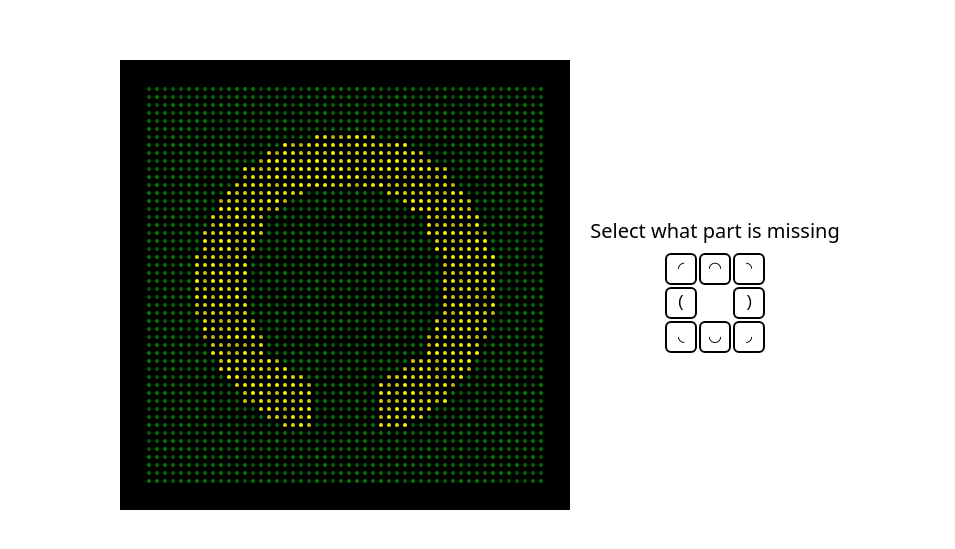
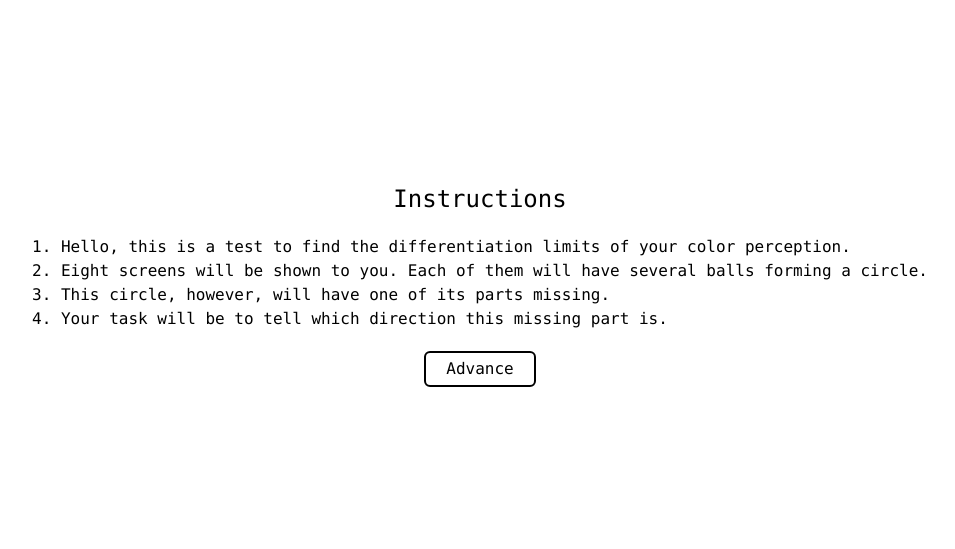
Before and after one commit to racs4/tcc-frontend, a React (Create React App) app: page /icd in a window 1280 px wide. Shown: the part 115-664 px from the top of the page, without its empty margins (160-1115 px from the left). Built offline with nearby package versions, Linux system fonts and the light colour scheme.

Commit message:
finish first version of icd

```diff
--- a/package.json
+++ b/package.json
@@ -9,6 +9,7 @@
     "@testing-library/jest-dom": "^5.16.2",
     "@testing-library/react": "^12.1.2",
     "@testing-library/user-event": "^13.5.0",
+    "color-convert": "https://github.com/racs4/color-convert",
     "express": "^4.17.2",
     "express-favicon": "^2.0.1",
     "react": "^17.0.2",
--- a/src/components/button/Button.js
+++ b/src/components/button/Button.js
@@ -1,6 +1,13 @@
-function Button({ children }) {
+function Button({ children, ...params }) {
   return (
-    <button className="border-2 border-black px-5 py-1 hover:bg-slate-100 rounded-md">
+    <button
+      {...params}
+      className={`border-2  px-5 py-1 hover:bg-slate-100 rounded-md ${
+        params.disabled
+          ? "border-slate-200 text-slate-200 cursor-default"
+          : "border-black cursor-pointer"
+      }`}
+    >
       {children}
     </button>
   );
--- /dev/null
+++ b/src/components/color-finder/ColorFinder.css
@@ -0,0 +1,46 @@
+.icd {
+  display: flex;
+  flex-wrap: wrap;
+  align-items: center;
+}
+
+.icd .direction-button {
+  width: 32px;
+  height: 32px;
+  cursor: pointer;
+  font-family: "Courier New", Courier, monospace;
+}
+
+.icd .buttons {
+  display: grid;
+  grid-template-columns: repeat(3, 1fr);
+  grid-template-rows: repeat(3, 1fr);
+  grid-gap: 2px;
+  width: fit-content;
+  place-content: center;
+}
+
+.icd .buttons .pos-1 {
+  grid-area: 1 / 2 / 2 / 3;
+}
+.icd .buttons .pos-2 {
+  grid-area: 1 / 3 / 2 / 4;
+}
+.icd .buttons .pos-3 {
+  grid-area: 2 / 3 / 3 / 4;
+}
+.icd .buttons .pos-4 {
+  grid-area: 3 / 3 / 4 / 4;
+}
+.icd .buttons .pos-5 {
+  grid-area: 3 / 2 / 4 / 3;
+}
+.icd .buttons .pos-6 {
+  grid-area: 3 / 1 / 4 / 2;
+}
+.icd .buttons .pos-7 {
+  grid-area: 2 / 1 / 3 / 2;
+}
+.icd .buttons .pos-8 {
+  grid-area: 1 / 1 / 2 / 2;
+}
--- /dev/null
+++ b/src/components/color-finder/ColorFinder.js
@@ -0,0 +1,105 @@
+import { useEffect, useState } from "react";
+import convert from "color-convert";
+import Image from "../../components/image/Image";
+import Button from "../../components/button/Button";
+
+import "./ColorFinder.css";
+
+export default function ColorFinder({
+  initMin,
+  initMax,
+  whenAdvance,
+  findDistanceColors,
+  findMiddleColor,
+  storePoints,
+}) {
+  console.log(initMax);
+  const [min, setMin] = useState(initMin);
+  const [max, setMax] = useState(initMax);
+
+  const maxCount = Math.ceil(Math.log2(findDistanceColors(initMin, initMax)));
+  const [count, setCount] = useState(0);
+  console.log(maxCount);
+  // initiate direction with a random number
+  // from 0 to 7, inclusive
+  const [direction, setDirection] = useState(getRandomDirection());
+  const [selectedDirection, setSelectedDirection] = useState(undefined);
+  const [backgroundColor, setBackgroundColor] = useState(min);
+  const [circleColor, setCircleColor] = useState(findMiddleColor(max, min));
+
+  useEffect(() => {
+    if (count >= maxCount) {
+      storePoints(circleColor);
+      whenAdvance();
+    }
+  }, [count]);
+
+  return (
+    <>
+      <div className="flex flex-col justify-center items-center min-h-screen h-64 space-y-5">
+        <p className="text-center w-full">
+          {count} of {maxCount}
+        </p>
+        <div className="flex flex-wrap justify-center items-center icd space-x-5">
+          <Image
+            backgroundColor={"#" + convert.luv.hex(backgroundColor)}
+            color={"#" + convert.luv.hex(circleColor)}
+            direction={direction}
+          />
+          <div className="flex items-center justify-center flex-col space-y-2">
+            <p className="text-xl">Select what part is missing </p>
+            <div className="buttons">
+              {Array.from({ length: 8 }, (_, i) => (
+                <DirectionButton
+                  key={i}
+                  index={i}
+                  direction={selectedDirection}
+                  setDirection={setSelectedDirection}
+                />
+              ))}
+            </div>
+            <Button disabled={selectedDirection === undefined} onClick={answer}>
+              Choose
+            </Button>
+          </div>
+        </div>
+      </div>
+    </>
+  );
+
+  function answer() {
+    const correct = direction === selectedDirection;
+    console.log(correct);
+    console.log(circleColor);
+    if (correct) {
+      setMax(circleColor);
+      setCircleColor(findMiddleColor(min, circleColor));
+    } else {
+      setMin(circleColor);
+      setCircleColor(findMiddleColor(max, circleColor));
+    }
+    setCount(count + 1);
+    setDirection(getRandomDirection());
+  }
+
+  function getRandomDirection() {
+    return Math.floor(Math.random() * 8);
+  }
+}
+
+const text = ["◠", "◝", ")", "◞", "◡", "◟", "(", "◜"];
+function DirectionButton({ index, direction, setDirection }) {
+  return (
+    <button
+      className={`border-2
+        ${index === direction ? "border-slate-700" : "border-slate-400"}
+        pos-${index + 1}
+      hover:bg-slate-100  rounded-md direction-button`}
+      onClick={() => {
+        setDirection(index);
+      }}
+    >
+      {text[index]}
+    </button>
+  );
+}
--- /dev/null
+++ b/src/fetch.js
@@ -0,0 +1,14 @@
+const BASE_URL = "http://localhost:8080";
+export function fetchUrl(url, { ...options }, ...otherParams) {
+  if (options.data) {
+    options.body = JSON.stringify({ ...options.data });
+  }
+  options.headers = {
+    ...options.headers,
+    Accept: "application/json",
+    "Content-Type": "application/json;charset=UTF-8",
+  };
+  return url.startsWith("/")
+    ? fetch(BASE_URL + url, options, ...otherParams)
+    : fetch(url, options, ...otherParams);
+}
--- a/src/index.js
+++ b/src/index.js
@@ -4,6 +4,7 @@
 import App from "./App";
 import Home from "./pages/home/Home";
 import ICD from "./pages/icd/ICD";
+import convert from "color-convert";
 
 const rootElement = document.getElementById("root");
 render(
--- a/src/pages/home/Home.js
+++ b/src/pages/home/Home.js
@@ -1,10 +1,10 @@
 import { Link } from "react-router-dom";
 import Button from "../../components/button/Button.js";
-
+import convert from "color-convert";
 function Home() {
   return (
     <>
-      <main className="flex flex-col justify-center items-center h-64 min-h-screen">
+      <main className="flex flex-col justify-center items-center h-64 min-h-screen font-mono">
         <div className="text-4xl mb-5">Web Icd</div>
         <Link to="/icd">
           <Button>Fazer Teste</Button>
--- a/src/pages/icd/ICD.js
+++ b/src/pages/icd/ICD.js
@@ -1,48 +1,93 @@
-import "./ICD.css";
 import { useState } from "react";
-import Image from "../../components/image/Image";
-import Button from "../../components/button/Button";
+import Instructions from "../instructions/Instructions";
+import ColorFinder from "../../components/color-finder/ColorFinder";
+import {
+  getDistanceColors,
+  getDistanceLuminanceColors,
+  getMiddleLabColor,
+  getMiddleLuminanceColors,
+} from "../../utils/lab";
+import { fetchUrl } from "../../fetch";
+import ImageSubstitution from "../image-substitution/ImageSubstitution";
 
-const text = ["◠", "◝", ")", "◞", "◡", "◟", "(", "◜"];
+export default function ICD({}) {
+  const [actualScreen, setActualScreen] = useState(0);
+  const [points, setPoints] = useState([]);
 
-function DirectionButton({ direction, setAnswer }) {
-  return (
-    <button
-      className={`border-2 border-black hover:bg-slate-100 focus:bg-slate-200 rounded-md direction-button pos-${
-        direction + 1
-      }`}
-      onClick={setAnswer(direction)}
-    >
-      {text[direction]}
-    </button>
-  );
+  const whenAdvance = () => {
+    if (actualScreen < screens.length - 1) {
+      setActualScreen(actualScreen + 1);
+    } else {
+      fetchUrl("/ellipse", {
+        method: "POST",
+        data: {
+          points,
+        },
+      })
+        .then((res) => console.log(res))
+        .catch((err) => console.log(err));
+    }
+  };
+
+  const storePoints = (colorPoint) => {
+    const [L, u, v] = colorPoint;
+    setPoints([...points, [u, v]]);
+  };
+
+  const screens = [
+    <Instructions whenAdvance={whenAdvance} />,
+    ...COLORS.map((color, i) => (
+      <ColorFinder
+        key={i}
+        initMin={BASE_COLOR}
+        initMax={color}
+        whenAdvance={whenAdvance}
+        findDistanceColors={
+          i < 6 ? getDistanceColors : getDistanceLuminanceColors
+        }
+        findMiddleColor={i < 6 ? getMiddleLabColor : getMiddleLuminanceColors}
+        storePoints={storePoints}
+      />
+    )),
+    // <ImageSubstitution />,
+  ];
+
+  return <main className="font-mono">{screens[actualScreen]}</main>;
 }
 
-function ICD() {
-  const [direction, setDirection] = useState(0);
-  const [answer, setAnswer] = useState(0);
+const BASE_COLOR = [50, 0, 0];
 
-  return (
-    <>
-      <div className="flex flex-wrap justify-center items-center icd min-h-screen h-64 space-x-5">
-        <Image
-          backgroundColor="#008000"
-          color="#ffff00"
-          direction={Math.floor(Math.random() * 8)}
-        />
-        <div
-          className="flex items-center justify-center flex-col space-y-2"
-        >
-          <p className="text-xl">Select what part is missing </p>
-          <div className="buttons">
-            {Array.from({ length: 8 }, (_, i) => (
-              <DirectionButton key={i} direction={i} setAnswer={setAnswer} />
-            ))}
-          </div>
-        </div>
-      </div>
-    </>
-  );
-}
+// CIELUV COORDS
+// https://sites.oxy.edu/clint/physio/article/cambridgecolourtesthandbook.pdf
+// https://www.researchgate.net/publication/348080962_A_content-dependent_Daltonization_algorithm_for_colour_vision_deficiencies_based_on_lightness_and_chroma_information
+// 0.678, 0.501
+// -1.217, 0.782
+// 0.257, 0
 
-export default ICD;
+// xyY COORDS
+// https://www.researchgate.net/figure/Copunctal-points-of-dichromate-confusion-lines_tbl1_228970453
+// 0.7465, 0.2535
+// 1.40, -0.40
+// 0.1748, 0
+
+const PROTANOPE_CONFUSION = [50, 298.0697, 21.5816];
+const DEUTERANOPE_CONFUSION = [50, -121.7, 78.2];
+const TRITANOPE_CONFUSION = [50, 25.7, 0];
+
+const PROTANOPE_CONFUSION_AWAY = [50, -298.0697, -21.5816];
+const DEUTERANOPE_CONFUSION_AWAY = [50, 121.7, -78.2];
+const TRITANOPE_CONFUSION_AWAY = [50, -25.7, 0];
+
+const MAX_LUMINANCE = [100, 0, 0];
+const MIN_LUMINANCE = [0, 0, 0];
+
+const COLORS = [
+  PROTANOPE_CONFUSION,
+  PROTANOPE_CONFUSION_AWAY,
+  DEUTERANOPE_CONFUSION,
+  DEUTERANOPE_CONFUSION_AWAY,
+  TRITANOPE_CONFUSION,
+  TRITANOPE_CONFUSION_AWAY,
+  MAX_LUMINANCE,
+  MIN_LUMINANCE,
+];
--- /dev/null
+++ b/src/pages/image-substitution/ImageSubstitution.js
@@ -0,0 +1,7 @@
+export default function ImageSubstitution({}) {
+  return (
+    <div>
+      <h1 className="text-lg">Screen for image substitution</h1>
+    </div>
+  );
+}
--- /dev/null
+++ b/src/pages/instructions/Instructions.js
@@ -0,0 +1,31 @@
+import Button from "../../components/button/Button";
+
+export default function Instructions({ whenAdvance }) {
+  return (
+    <div
+      className="w-screen flex justify-center items-center flex-col"
+      style={{ height: "max(100vh, 700px)" }}
+    >
+      <h1 className="text-2xl">Instructions</h1>
+      <section className="my-5">
+        <p>
+          1. Hello, this is a test to find the differentiation limits of your color
+          perception.
+        </p>
+        <p>
+          2. Eight screens will be shown to you. Each of them will have several
+          balls forming a circle.
+        </p>
+        <p>3. This circle, however, will have one of its parts missing.</p>
+        <p>4. Your task will be to tell which direction this missing part is.</p>
+      </section>
+      <Button
+        onClick={() => {
+          whenAdvance();
+        }}
+      >
+        Advance
+      </Button>
+    </div>
+  );
+}
--- /dev/null
+++ b/src/utils/geo.js
@@ -0,0 +1,17 @@
+export function getMiddlePoint(p0, p1) {
+  const [x0, y0] = p0;
+  const [x1, y1] = p1;
+
+  const xMid = x0 + (x1 - x0) * 0.5;
+  const yMid = y0 + (y1 - y0) * 0.5;
+  return [xMid, yMid];
+}
+
+export function getDistancePoints(p0, p1) {
+  const [x0, y0] = p0;
+  const [x1, y1] = p1;
+
+  if (x0 === x1) return Math.abs(y1 - y0);
+  else if (y0 === y1) return Math.abs(x1 - x0);
+  else return Math.sqrt(Math.pow(x1 - x0, 2) + Math.pow(y1 - y0, 2));
+}
--- /dev/null
+++ b/src/utils/lab.js
@@ -0,0 +1,33 @@
+import { getDistancePoints, getMiddlePoint } from "./geo";
+
+export function getMiddleLabColor(colorA, colorB) {
+  const [lA, aA, bA] = colorA;
+  const [lB, aB, bB] = colorB;
+
+  // if (lA !== lB) throw "Color luminance doesn't match";
+  // else
+  return [lA, ...getMiddlePoint([aA, bA], [aB, bB]).map(Math.floor)];
+}
+
+export function getDistanceColors(colorA, colorB) {
+  const [lA, aA, bA] = colorA;
+  const [lB, aB, bB] = colorB;
+
+  // if (lA !== lB) throw "Color luminance doesn't match";
+  // else
+  return getDistancePoints([aA, bA], [aB, bB]);
+}
+
+export function getDistanceLuminanceColors(colorA, colorB) {
+  const [lA, aA, bA] = colorA;
+  const [lB, aB, bB] = colorB;
+
+  return Math.abs(lA - lB);
+}
+
+export function getMiddleLuminanceColors(colorA, colorB) {
+  const [lA, aA, bA] = colorA;
+  const [lB, aB, bB] = colorB;
+
+  return [(lA + lB) / 2, aA, aB];
+}
```
Also changed, not shown: 1 other file (tests, documents, lock files or other folders).
